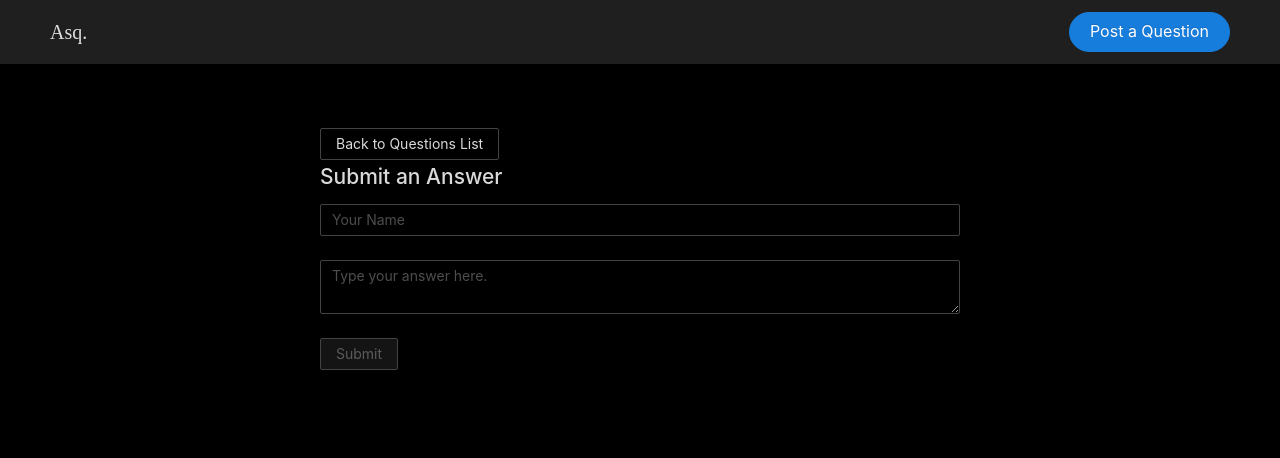
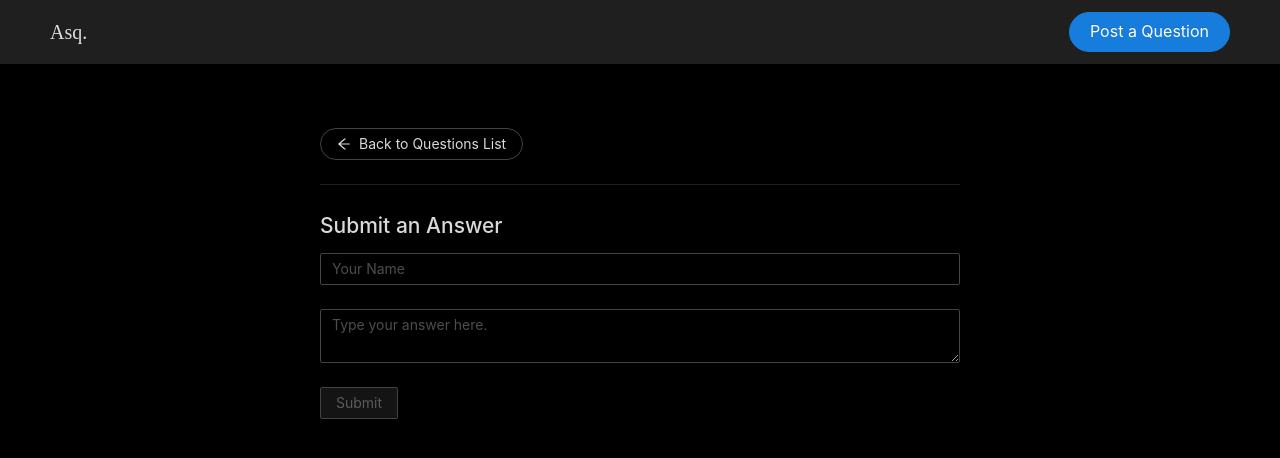
Before and after one commit to fadrmt/asq-app, a React (Create React App) app in the folder frontend/: page /question/1 in a window 1280 px wide. Shown: the top 458 px of the page. Built offline with nearby package versions, Linux system fonts and the light colour scheme; no server answers; a web font is replaced by a local one.

Commit message:
[UPDATE] Improved Styling in Question Details Page

```diff
--- a/frontend/src/components/Answer.js
+++ b/frontend/src/components/Answer.js
@@ -1,13 +1,13 @@
 import React, { Component } from 'react';
 import { Comment, Tooltip, Card } from 'antd';
 import moment from 'moment';
-import '../css/QuestionListItem.css';
+import '../css/Answer.css';
 
 class Answer extends Component {
     render() {
         const { body, author_name, date_posted } = this.props.answer
         return (
-            <Card>
+            <Card className="answer-card">
                 <Comment
                 author={ author_name }
                 content={
--- a/frontend/src/components/QuestionDetailPage.js
+++ b/frontend/src/components/QuestionDetailPage.js
@@ -1,11 +1,12 @@
 import React, { Component } from 'react';
 import axios from 'axios';
 import { withRouter, Link } from 'react-router-dom';
-import { Card, Button } from 'antd';
+import { Card, Button, Divider } from 'antd';
 import '../css/QuestionList.css';
 import Question from './Question';
 import AnswerList from './AnswerList';
 import PostAnswer from './PostAnswer';
+import { ArrowLeftOutlined } from '@ant-design/icons';
 
 class QuestionDetailPage extends Component {
     state = {
@@ -53,7 +54,7 @@ class QuestionDetailPage extends Component {
         return (
             <>
                 <Link to='/'>
-                    <Button>Back to Questions List</Button>
+                    <Button shape="round" icon={<ArrowLeftOutlined />}>Back to Questions List</Button>
                 </Link>
                 { this.state.question ?
                 <>
@@ -64,10 +65,12 @@ class QuestionDetailPage extends Component {
                 : null
                 }
 
+                <Divider />
                 <PostAnswer questionId={questionId} handleNewAnswer={this.handleNewAnswer} />
 
                 { this.state.answers ?
                     <>
+                        <Divider />
                         {this.state.answers.length === 1
                             ? <h1>{this.state.answers.length} Answer</h1>
                             : <h1>{this.state.answers.length} Answers</h1>
--- /dev/null
+++ b/frontend/src/css/Answer.css
@@ -0,0 +1,3 @@
+.answer-card {
+    margin-bottom: 15px;
+}
```
